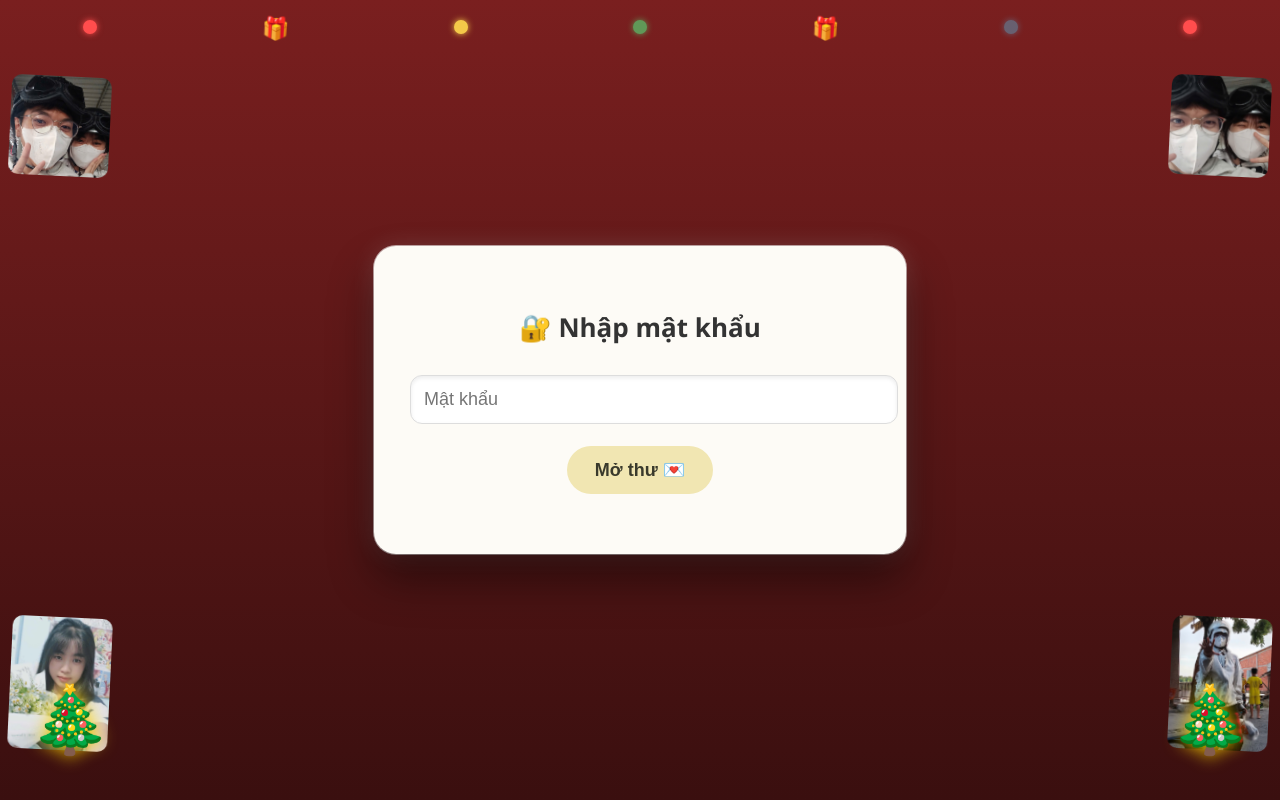
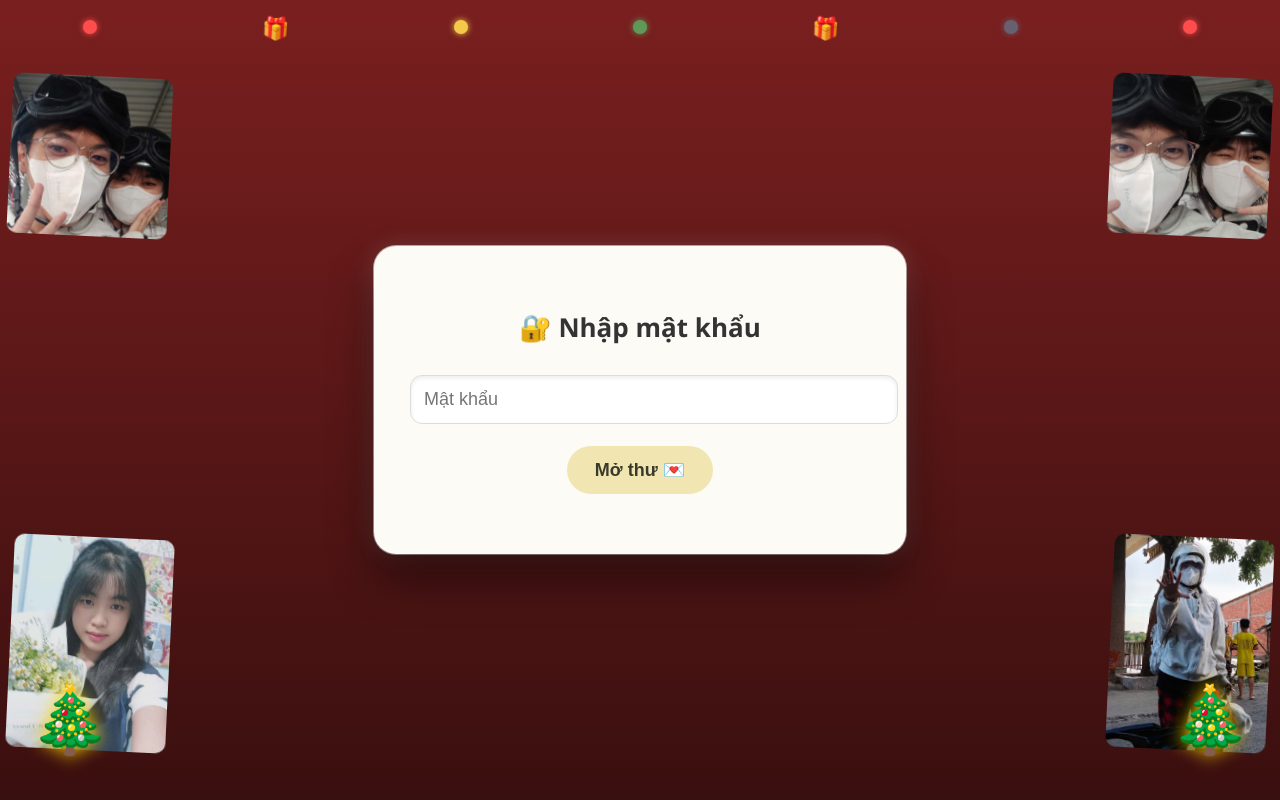
Before and after one commit to dobao1302/princuti, a plain HTML site: page index.html in a window 1280 px wide. Drawn offline with Linux system fonts and the light colour scheme.

Commit message:
Update index.html

```diff
--- a/index.html
+++ b/index.html
@@ -230,7 +230,7 @@ img {
 /* ================= ẢNH TRANG TRÍ 2 BÊN (4 ẢNH) ================= */
 .decor {
     position: fixed;   /* luôn đứng yên */
-    width: 100px;      /* kích thước ảnh */
+    width: clamp(120px, 15vw, 160px); /* to hơn nhưng vẫn co giãn theo màn hình */
     height: auto;      /* giữ tỉ lệ ảnh */
     z-index: 1;        /* phía dưới card */
     border-radius: 10px;
```
